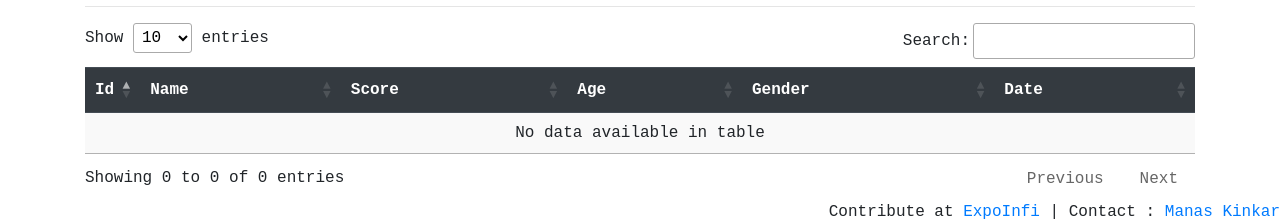
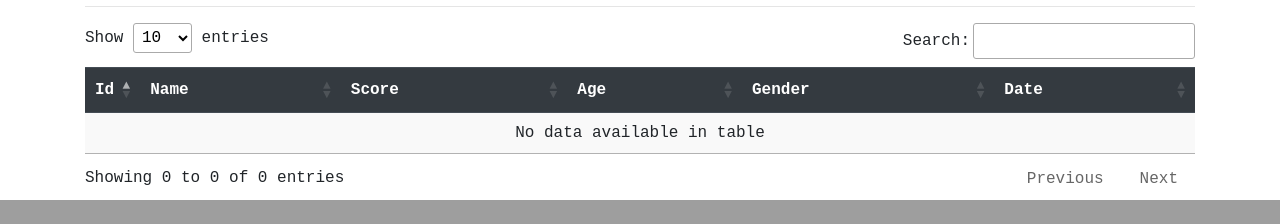
Before and after one commit to Manask322/ExpoInfi, a Django app: page / in a window 1280 px wide. Shown: the part 735-959 px from the top of the page. After the commit the page ends 935 px from the top, so only its background shows below. Run offline with Django 3.2, Linux system fonts and the light colour scheme; some libraries are stand-ins or nearby versions.

Commit message:
Update base.html

```diff
--- a/templates/base.html
+++ b/templates/base.html
@@ -69,8 +69,6 @@
         {% block content %}
         {% endblock %}
     </div>
-    <div style="text-align:right; bottom: 0;">
-        Contribute at <a href="https://github.com/Manask322/ExpoInfi">ExpoInfi</a> | Contact : <a href="https://www.linkedin.com/in/manas-kinkar001/">Manas Kinkar</a>
-    </div>
+
 </body>
 </html>
```
